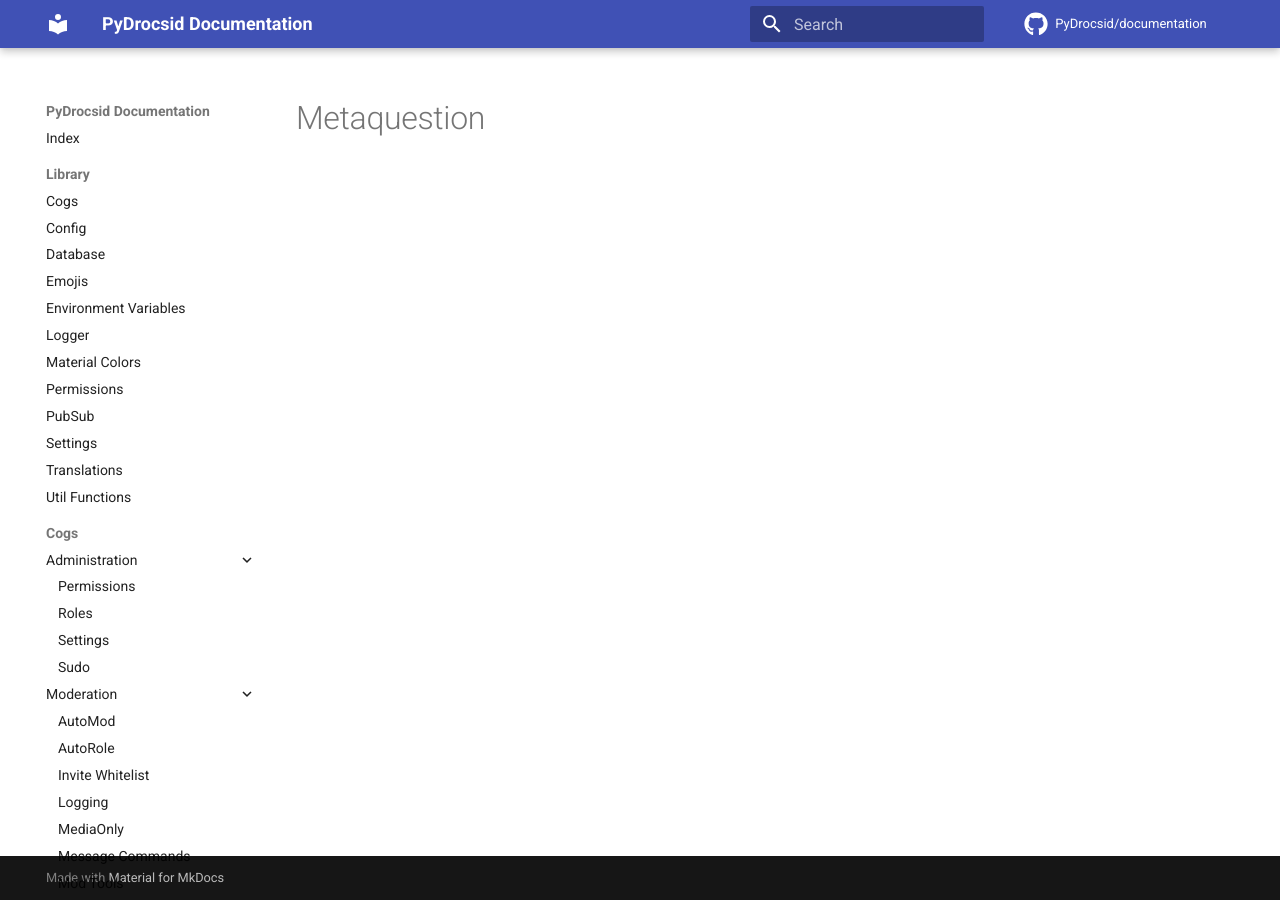
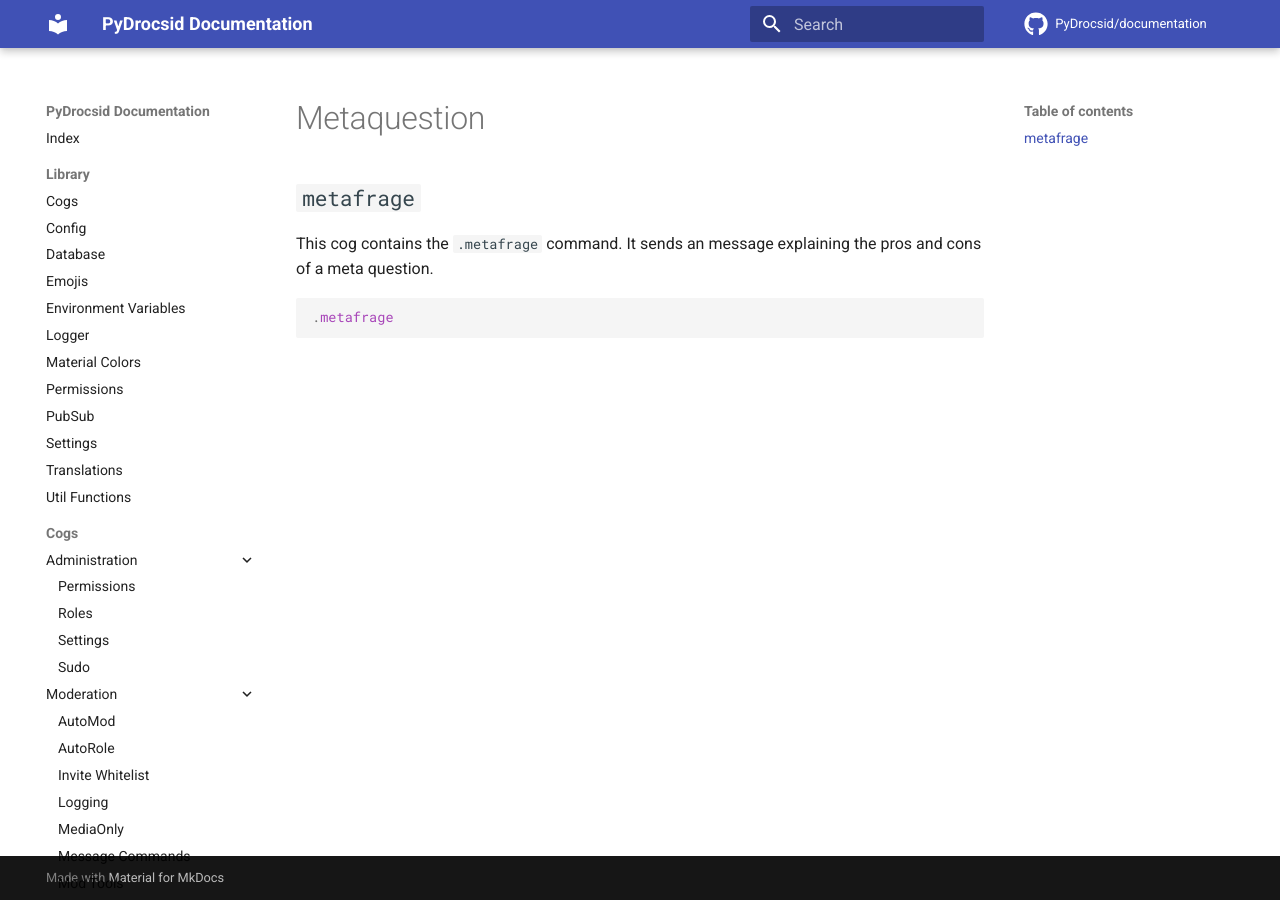
Before and after one commit to PyDrocsid/documentation, an MkDocs documentation site: the page built from docs/cogs/information/metaquestion.md, in a window 1280 px wide. Built offline with MkDocs 1.6.1 and Material for MkDocs 9.7.7, drawn with Linux system fonts in a browser that asks for light colours; comment, search, counter and statistics services are not loaded.

Commit message:
Update metaquestion.md

````diff
--- a/docs/cogs/information/metaquestion.md
+++ b/docs/cogs/information/metaquestion.md
@@ -1 +1,8 @@
 # Metaquestion
+
+## `metafrage`
+This cog contains the `.metafrage` command. It sends an message explaining the pros and cons of a meta question.
+
+```css
+.metafrage
+```
````
